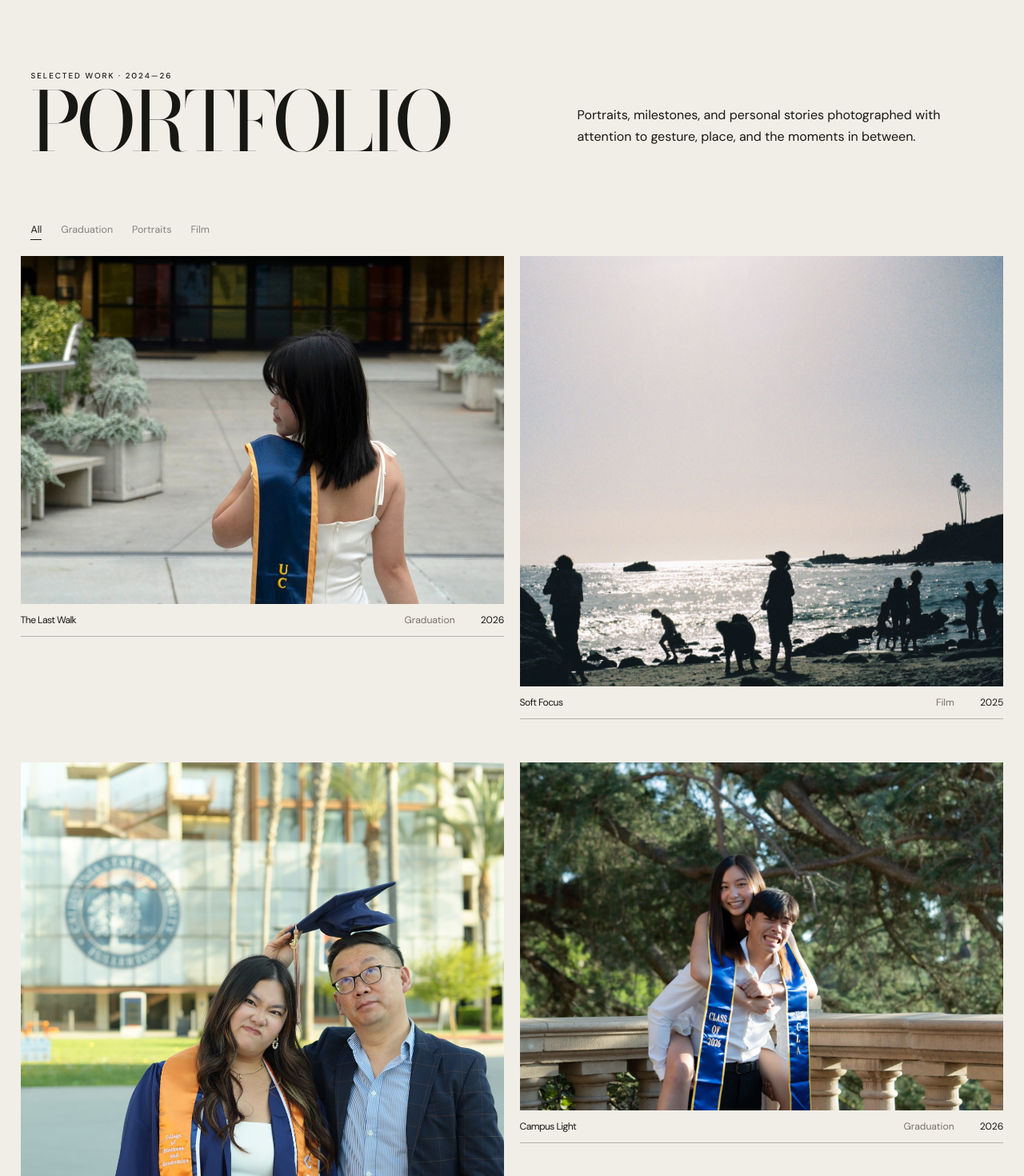
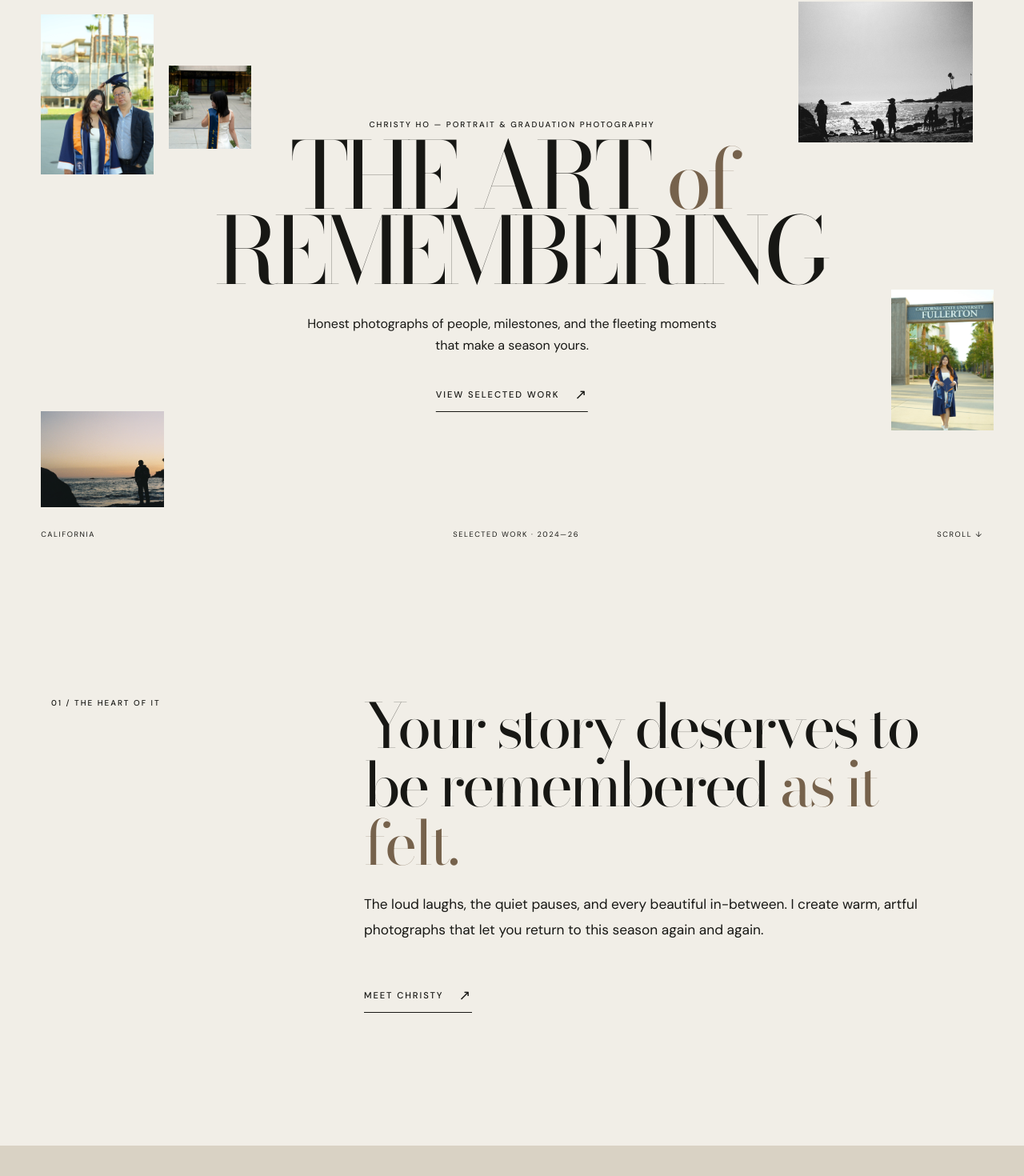
Before and after one commit to christy-ho0315/photography-portfolio, a React (Vite) app: page / in a window 1280 px wide. Shown: the part 100-1570 px from the top of the page at 80% size. Built offline with nearby package versions, Linux system fonts and the light colour scheme.

Commit message:
Restore main homepage behind logo

```diff
--- a/src/App.tsx
+++ b/src/App.tsx
@@ -1,19 +1,34 @@
 import { useEffect, useState } from "react";
 
-type Route = "portfolio" | "about" | "services" | "inquire";
-const routeFromPath = (): Route => { const value = window.location.pathname.split("/").filter(Boolean)[0]; return (["portfolio", "about", "services", "inquire"] as Route[]).includes(value as Route) ? value as Route : "portfolio"; };
+type Route = "home" | "portfolio" | "about" | "services" | "inquire";
+const routeFromPath = (): Route => { const value = window.location.pathname.split("/").filter(Boolean)[0]; return (["portfolio", "about", "services", "inquire"] as Route[]).includes(value as Route) ? value as Route : "home"; };
+const galleries = [
+  { title: "Graduation", note: "The end of one chapter, held onto forever.", image: "/images/graduate-gown.jpg" },
+  { title: "Portraits", note: "Honest portraits with room to feel like yourself.", image: "/images/portrait-field.jpg" },
+  { title: "On film", note: "Soft edges, in-between moments, and a little nostalgia.", image: "/images/film-story-1.jpg" },
+];
 
 function App() {
   const [route, setRoute] = useState<Route>(routeFromPath);
   useEffect(() => { const update = () => setRoute(routeFromPath()); window.addEventListener("popstate", update); return () => window.removeEventListener("popstate", update); }, []);
-  const navigate = (next: Route) => { window.history.pushState({}, "", `/${next}`); setRoute(next); window.scrollTo({ top: 0, behavior: "smooth" }); };
-  const goToHomepage = () => { window.history.pushState({}, "", "/"); setRoute("portfolio"); window.scrollTo({ top: 0, behavior: "smooth" }); };
-  return <div className="site-shell"><Header route={route} onNavigate={navigate} onHome={goToHomepage} /><main id="main">{route === "portfolio" && <Portfolio onNavigate={navigate} />}{route === "about" && <About onNavigate={navigate} />}{route === "services" && <Services onNavigate={navigate} />}{route === "inquire" && <Inquire />}</main><Footer onNavigate={navigate} /></div>;
+  const navigate = (next: Route) => { window.history.pushState({}, "", next === "home" ? "/" : `/${next}`); setRoute(next); window.scrollTo({ top: 0, behavior: "smooth" }); };
+  const goToHomepage = () => navigate("home");
+  return <div className="site-shell"><Header route={route} onNavigate={navigate} onHome={goToHomepage} /><main id="main">{route === "home" && <Home onNavigate={navigate} />}{route === "portfolio" && <Portfolio onNavigate={navigate} />}{route === "about" && <About onNavigate={navigate} />}{route === "services" && <Services onNavigate={navigate} />}{route === "inquire" && <Inquire />}</main><Footer onNavigate={navigate} /></div>;
 }
 
 function Header({ route, onNavigate, onHome }: { route: Route; onNavigate: (route: Route) => void; onHome: () => void }) {
   return <header className="site-header"><button className="wordmark" onClick={onHome} aria-label="Christy Ho Photography, homepage"><span>Christy Ho</span><small>Photography</small></button><nav aria-label="Main navigation">{(["portfolio", "about", "services", "inquire"] as Route[]).map((item) => <button className={route === item ? "active" : ""} key={item} onClick={() => onNavigate(item)}>{item}</button>)}</nav></header>;
 }
+
+function Home({ onNavigate }: { onNavigate: (route: Route) => void }) {
+  return <><section className="hero-collage" aria-label="Selected photography"><figure className="hero-left"><img src="/images/portrait-field.jpg" alt="Portrait in a green field" /></figure><figure className="hero-center"><img src="/images/graduate-gown.jpg" alt="Graduation portrait" /></figure><figure className="hero-right"><img src="/images/film-story-2.jpg" alt="Black and white film photograph" /></figure><figure className="hero-detail"><img src="/images/portrait-close.jpg" alt="Close portrait detail" /></figure><figure className="hero-film"><img src="/images/film-story-1.jpg" alt="Film photograph" /></figure><div className="hero-copy"><p className="kicker">Christy Ho — Portrait & graduation photography</p><h1>The art <em>of</em><br />remembering</h1><p className="hero-intro">Honest photographs of people, milestones, and the fleeting moments that make a season yours.</p><TextLink onClick={() => onNavigate("portfolio")}>View selected work</TextLink></div><div className="hero-meta"><span>California</span><span>Selected work · 2024—26</span><span>Scroll ↓</span></div></section>
+  <section className="intro-section"><p className="section-number">01 / The heart of it</p><div><h2>Your story deserves to be remembered <em>as it felt.</em></h2><p className="body-large">The loud laughs, the quiet pauses, and every beautiful in-between. I create warm, artful photographs that let you return to this season again and again.</p><TextLink onClick={() => onNavigate("about")}>Meet Christy</TextLink></div></section>
+  <section className="gallery-section"><div className="center-heading"><p className="kicker">A glimpse into the stories</p><h2>Recent <em>work</em></h2></div><GalleryCards /><TextLink onClick={() => onNavigate("portfolio")}>Explore the portfolio</TextLink></section>
+  <section className="experience-banner"><img src="/images/portrait-walk.jpg" alt="Portrait session in motion" /><div><p className="kicker">More than photographs</p><h2>A relaxed, thoughtful <em>experience</em></h2><p>From our first conversation through your final gallery, I’ll help create a session that feels comfortable, personal, and unmistakably yours.</p><TextLink light onClick={() => onNavigate("services")}>View services</TextLink></div></section>
+  <section className="closing-cta"><p className="script-accent">Let’s make something honest</p><h2>Ready to tell your story?</h2><button className="oval-button" onClick={() => onNavigate("inquire")}>Begin here</button></section></>;
+}
+
+function GalleryCards() { return <div className="gallery-cards">{galleries.map((gallery, index) => <article key={gallery.title} className={`gallery-card card-${index + 1}`}><img src={gallery.image} alt={`${gallery.title} photography`} /><p className="kicker">Collection {String(index + 1).padStart(2, "0")}</p><h3>{gallery.title}</h3><p>{gallery.note}</p></article>)}</div>; }
 
 function Portfolio({ onNavigate }: { onNavigate: (route: Route) => void }) {
   const [filter, setFilter] = useState("All");
```
